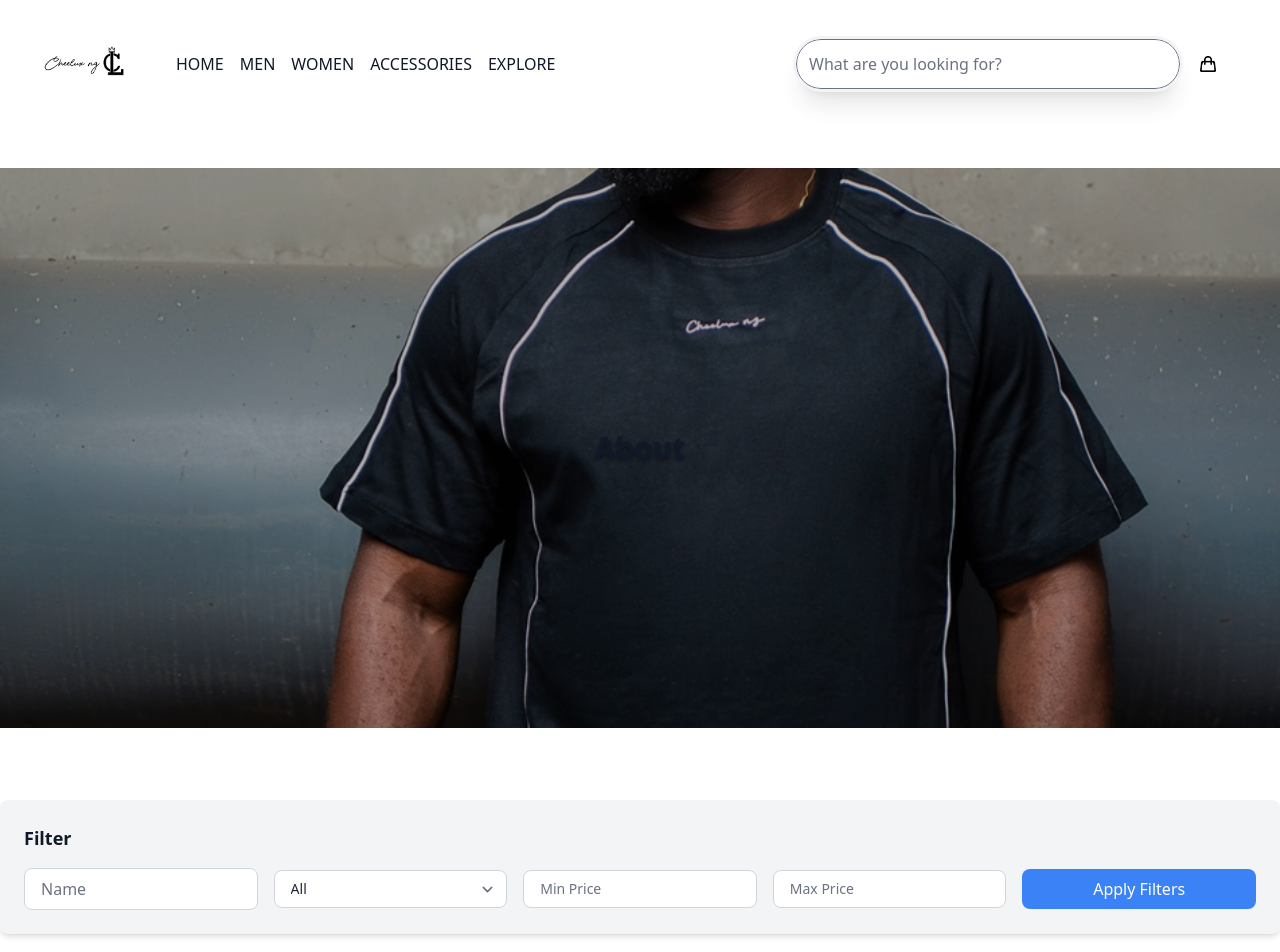
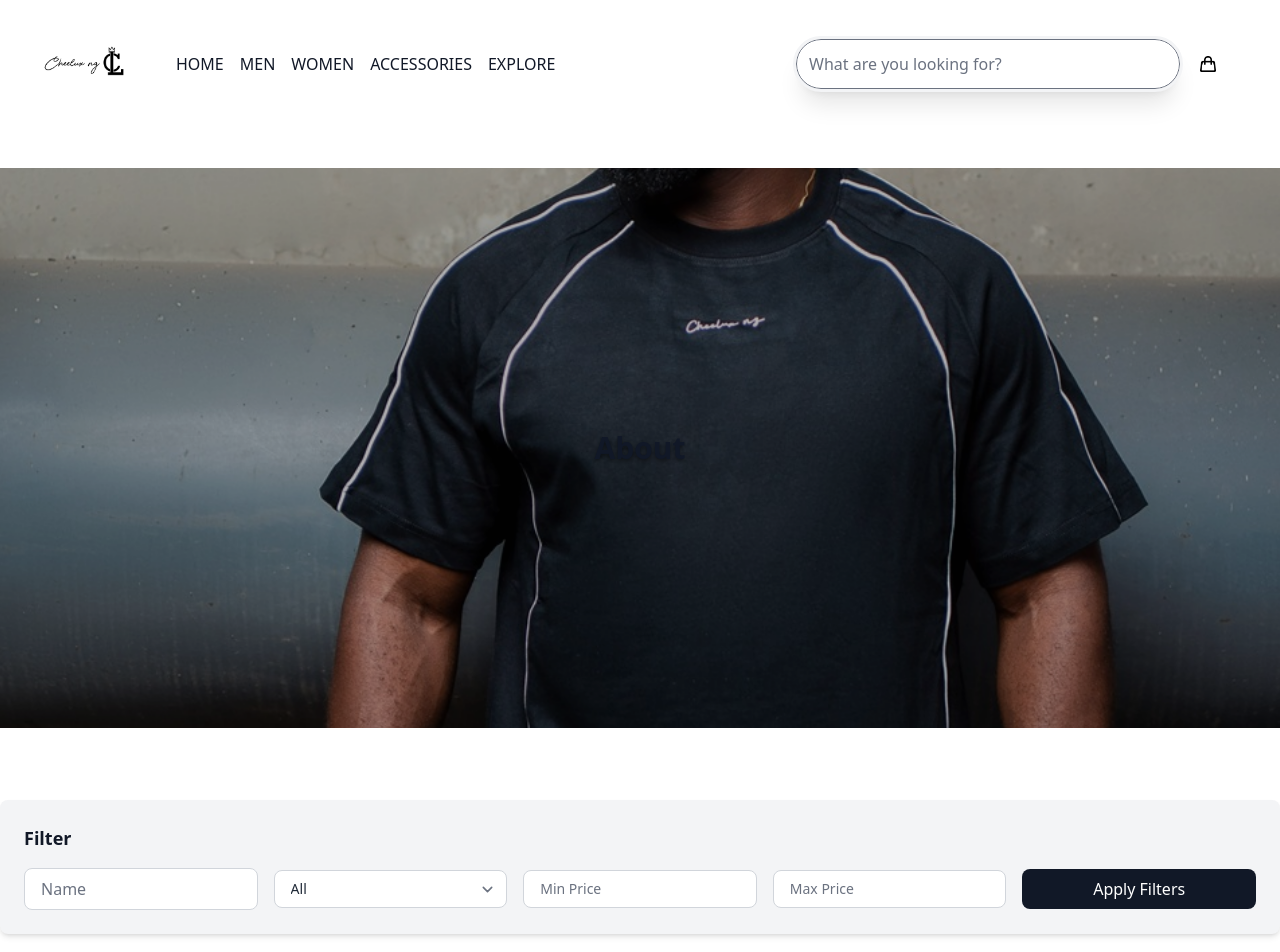
Before and after one commit to 0FFSIDE1/Cheeluxng-FE, a Vue app: page /about in a window 1280 px wide. Shown: the top 952 px of the page. Built offline with nearby package versions, Linux system fonts and the light colour scheme; no server answers.

Commit message:
made changes

```diff
--- a/src/components/Filter.vue
+++ b/src/components/Filter.vue
@@ -1,5 +1,5 @@
 <template>
-  <div>
+  <div  class="mb-8">
     <!-- Floating Filter Button for Mobile -->
     <button
       v-if="isMobile"
@@ -67,7 +67,7 @@
           <div class="flex-1">
             <button
               @click="applyFilters"
-              class="w-full px-4 py-2 bg-blue-500 text-white rounded-lg hover:bg-blue-600 focus:outline-none focus:ring-2 focus:ring-blue-500"
+              class="w-full px-4 py-2 bg-gray-900 text-white rounded-lg hover:bg-blue-600 focus:outline-none focus:ring-2 focus:ring-blue-500"
             >
               Apply Filters
             </button>
@@ -118,7 +118,7 @@
         <div class="flex-1">
           <button
             @click="applyFilters"
-            class="w-full px-4 py-2 bg-blue-500 text-white rounded-lg hover:bg-blue-600 focus:outline-none focus:ring-2 focus:ring-blue-500"
+            class="w-full px-4 py-2 bg-gray-900 text-white rounded-lg hover:bg-blue-600 focus:outline-none focus:ring-2 focus:ring-blue-500"
           >
             Apply Filters
           </button>
```
